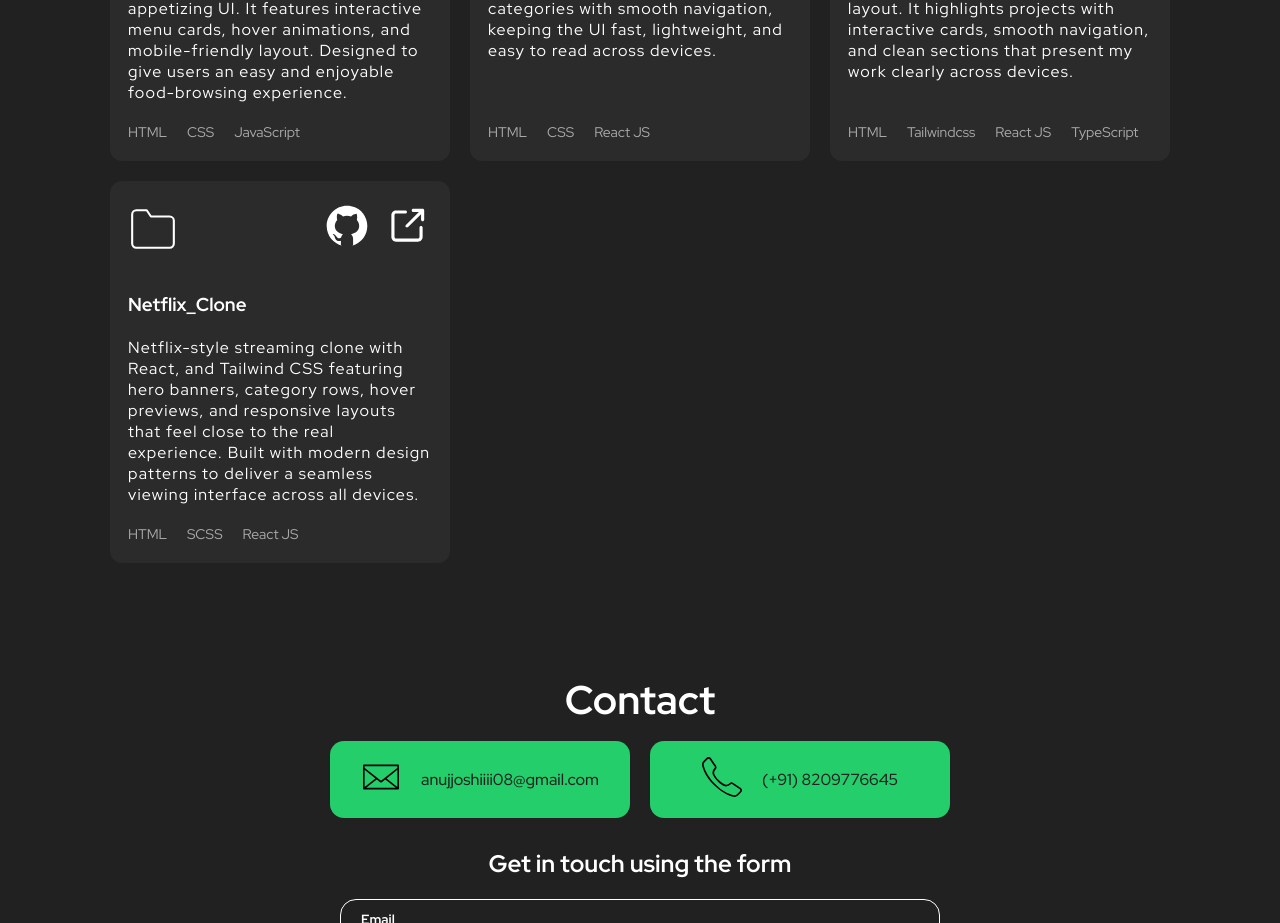
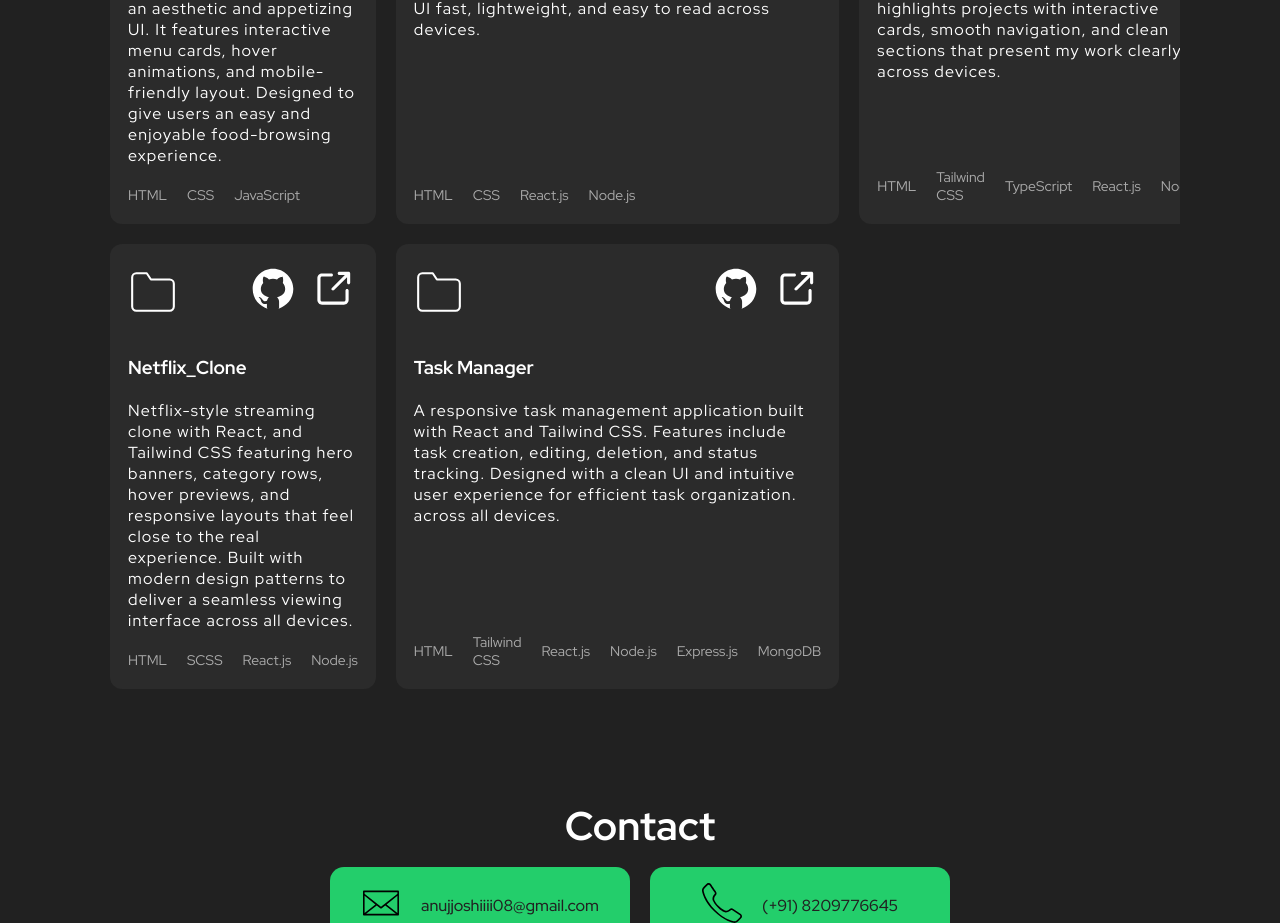
Before and after one commit to Anujjoshi08/My_Portfolio, a React (Create React App) app: page / in a window 1280 px wide. Shown: the part 1719-2642 px from the top of the page. Built offline with nearby package versions, Linux system fonts and the light colour scheme.

Commit message:
Project added

```diff
--- a/src/components/Project/Project.tsx
+++ b/src/components/Project/Project.tsx
@@ -115,7 +115,8 @@
               <ul className="tech-list">
                 <li>HTML</li>
                 <li>CSS</li>
-                <li>React JS</li>
+                <li>React.js</li>
+                <li>Node.js</li>
               </ul>
             </footer>
           </div>
@@ -163,9 +164,11 @@
             <footer>
               <ul className="tech-list">
                 <li>HTML</li>
-                <li>Tailwindcss</li>
-                <li>React JS</li>
+                <li>Tailwind CSS</li>
                 <li>TypeScript</li>
+                <li>React.js</li>
+                <li>Node.js</li>
+
               </ul>
             </footer>
           </div>
@@ -216,7 +219,61 @@
               <ul className="tech-list">
                 <li>HTML</li>
                 <li>SCSS</li>
-                <li>React JS</li>
+                <li>React.js</li>
+                <li>Node.js</li>
+                {/* <li></li> */}
+              </ul>
+            </footer>
+          </div>
+        </motion.div>
+
+        <motion.div {...fadeUp(0.3)} className="project-item">
+          <div className="project">
+            <header>
+              <svg
+                width="50"
+                xmlns="http://www.w3.org/2000/svg"
+                role="img"
+                viewBox="0 0 24 24"
+                fill="none"
+                stroke="#ffffff"
+                strokeWidth="1"
+                strokeLinecap="round"
+                strokeLinejoin="round"
+              >
+                <title>Folder</title>
+                <path d="M22 19a2 2 0 0 1-2 2H4a2 2 0 0 1-2-2V5a2 2 0 0 1 2-2h5l2 3h9a2 2 0 0 1 2 2z"></path>
+              </svg>
+              <div className="project-links">
+                <a
+                  href="https://github.com/Anujjoshi08/Task-Manager"
+                  target="_blank"
+                  rel="noreferrer"
+                >
+                  <img src={githubIcon} alt="Visit site" />
+                </a>
+                <a href="https://task-manager-ten-cyan.vercel.app/" target="_blank" rel="noreferrer">
+                  <img src={externalLink} alt="Visit site" />
+                </a>
+              </div>
+            </header>
+            <div className="body">
+              <h3>Task Manager</h3>
+              <p>
+                A responsive task management application built with React and Tailwind CSS.
+                Features include task creation, editing, deletion, and status tracking.
+                Designed with a clean UI and intuitive user experience for efficient task organization.
+                across all devices.
+              </p>
+            </div>
+            <footer>
+              <ul className="tech-list">
+                <li>HTML</li>
+                <li>Tailwind CSS</li>
+                <li>React.js</li>
+                <li>Node.js</li>
+                <li>Express.js</li>
+                <li>MongoDB</li>
                 {/* <li></li> */}
               </ul>
             </footer>
```
